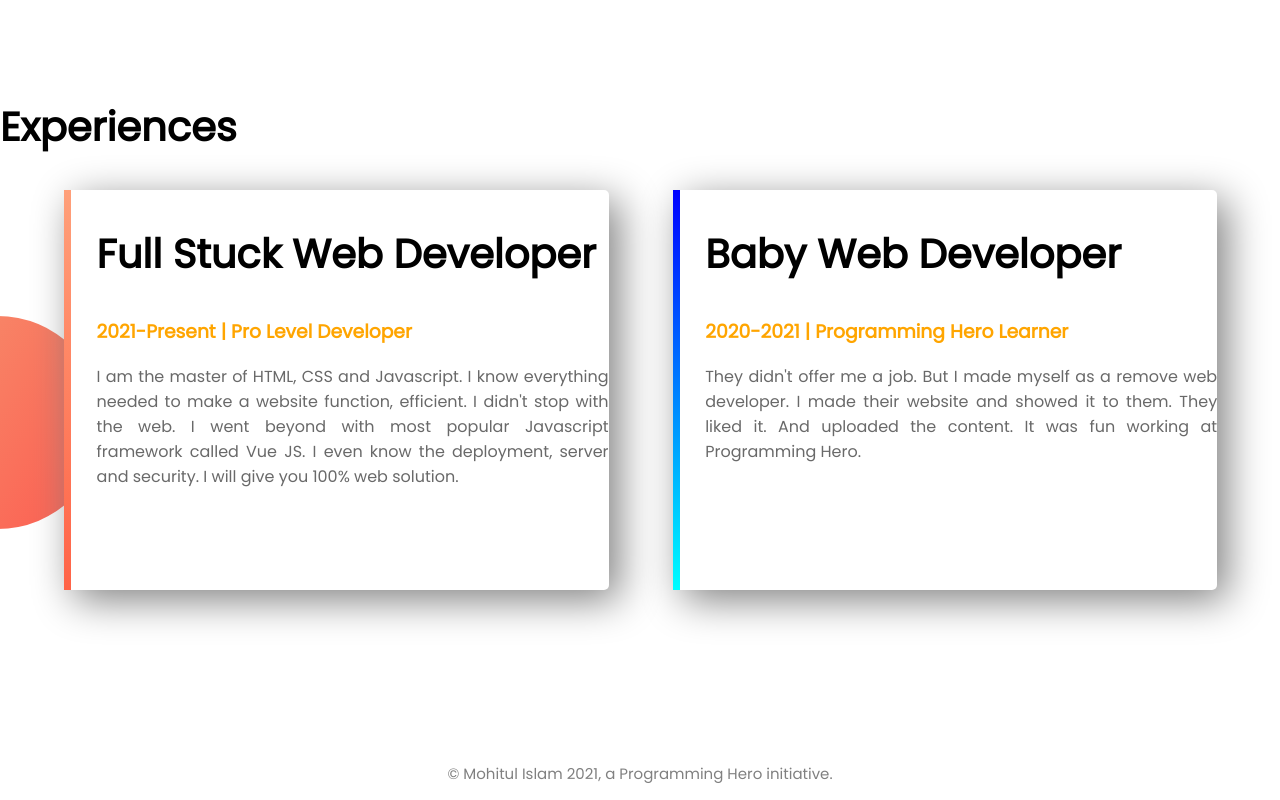
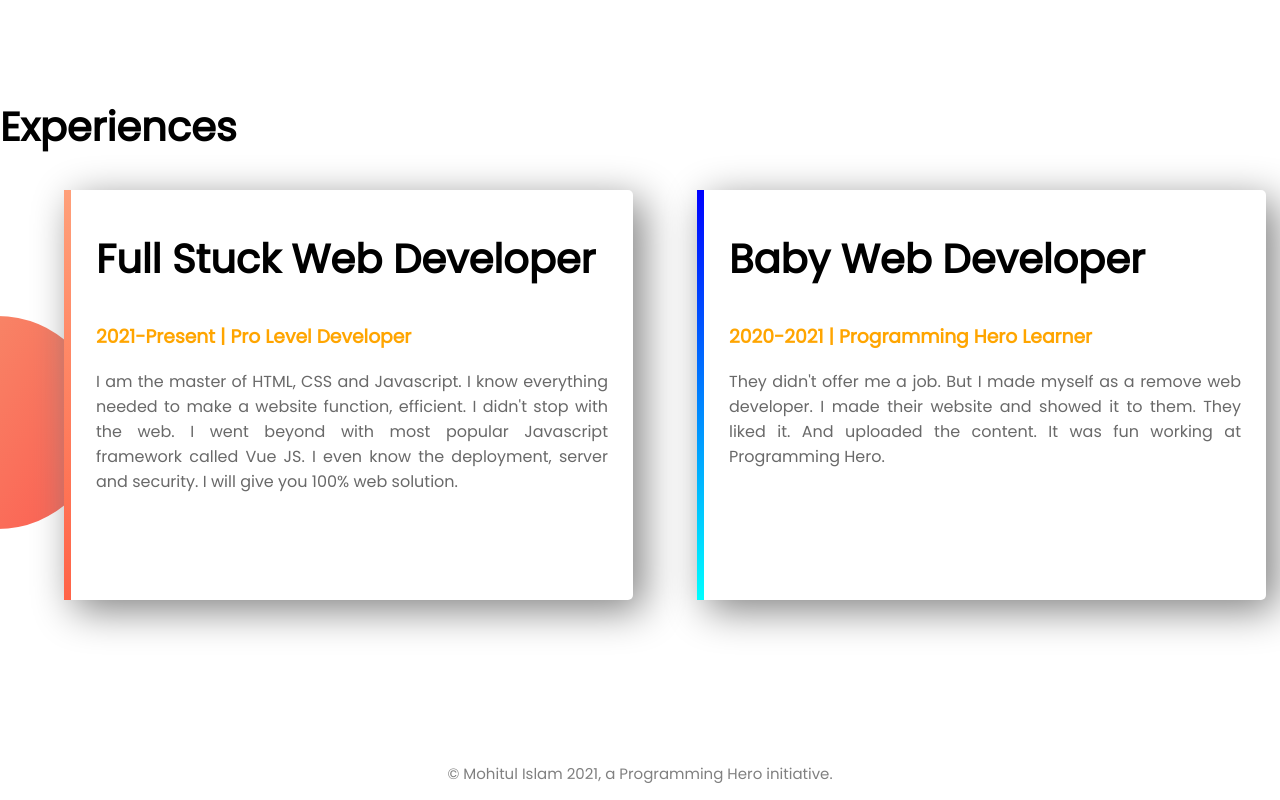
Before and after one commit to mohitulislam/web-portfolio1, a plain HTML site: page index.html in a window 1280 px wide. Shown: the part 1236-2036 px from the top of the page. Drawn offline with Linux system fonts and the light colour scheme.

Commit message:
Final Finish First Website

```diff
--- a/style.css
+++ b/style.css
@@ -82,12 +82,14 @@ h2{
     border-left: 7px solid;
     border-image: linear-gradient( 180deg, lightsalmon, tomato );
     border-image-slice: 1;
+    padding: 5px 25px;
 }
 
 #full-stuck{
     border-left: 7px solid;
     border-image: linear-gradient( 180deg, blue, cyan );
     border-image-slice: 1;
+    padding: 5px 25px;
 }
 
 footer p{
```
